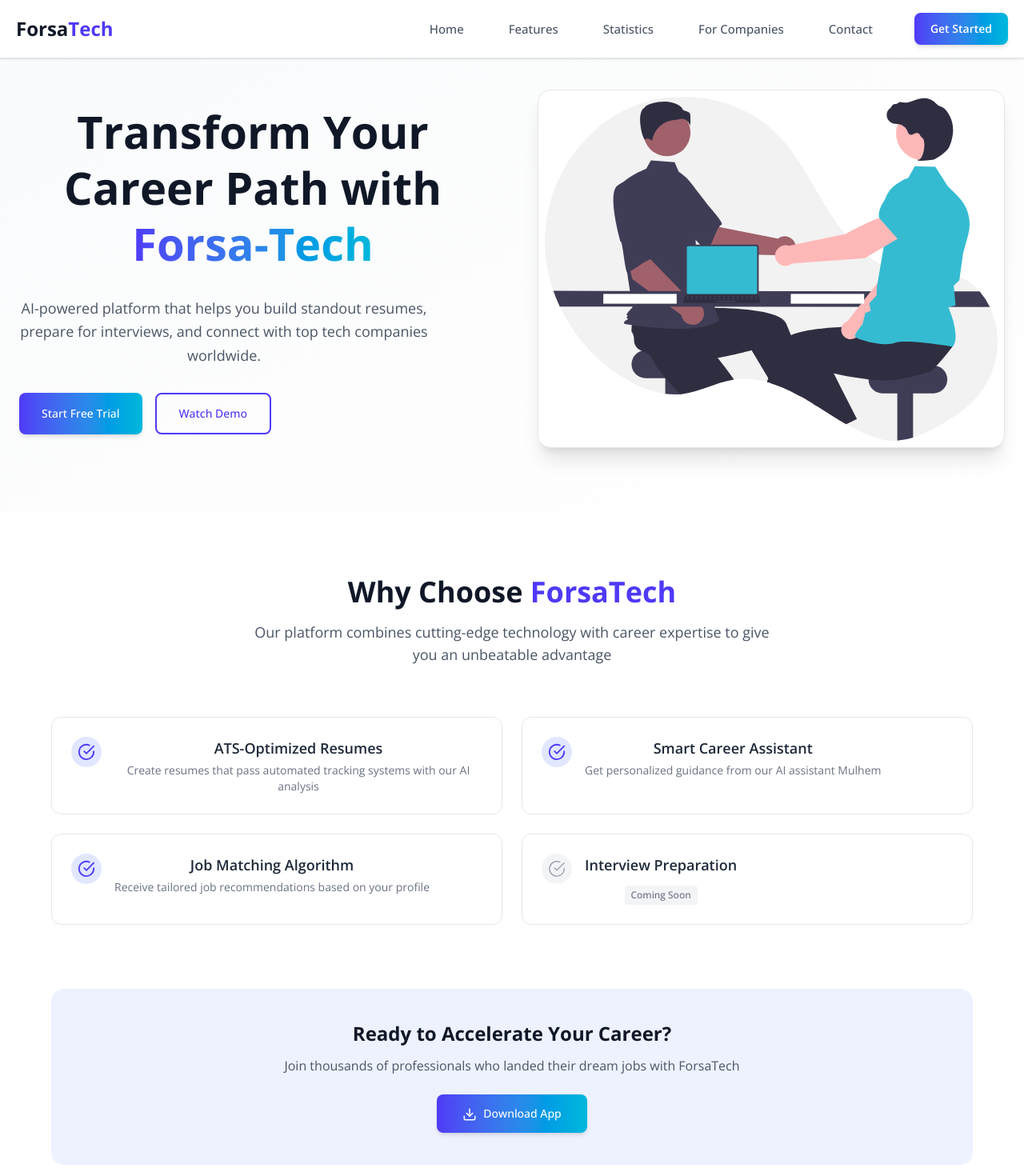
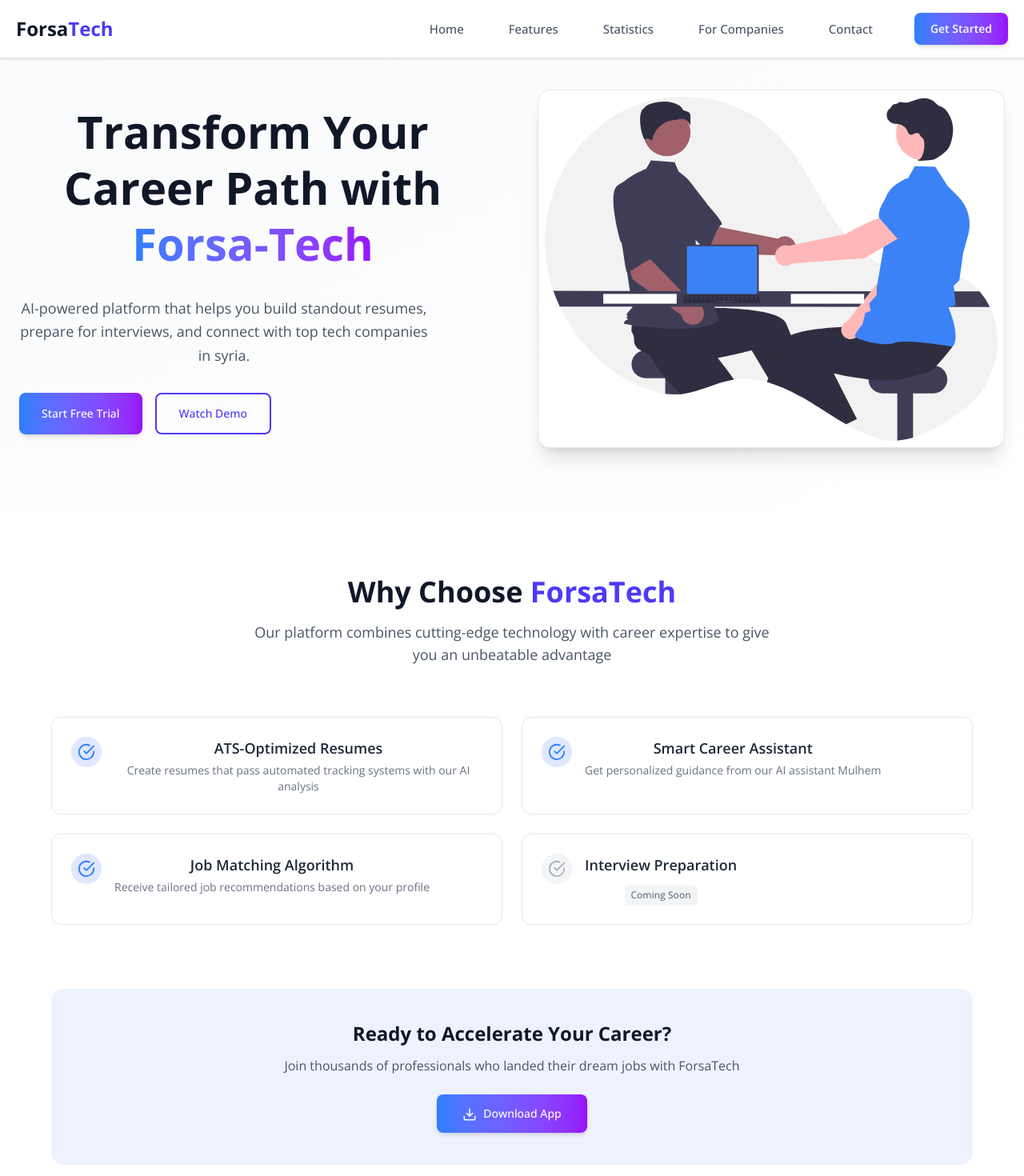
Before and after one commit to safaabouzaid/ForsaTechWebsite, a React (Vite) app: page / in a window 1280 px wide. Shown: the top 1470 px of the page at 80% size. Built offline with nearby package versions, Linux system fonts and the light colour scheme.

Commit message:
edit//color

```diff
--- a/src/components/ForCompanies.jsx
+++ b/src/components/ForCompanies.jsx
@@ -60,7 +60,7 @@
           </motion.p>
         </div>
 
-        {/* Features Grid */}
+        {/* Features  */}
         <div className="grid grid-cols-1 md:grid-cols-2 lg:grid-cols-3 gap-8 mb-16">
           {features.map((feature, index) => (
             <motion.div
@@ -78,13 +78,13 @@
                 <h3 className="text-xl font-semibold text-gray-800">{feature.title}</h3>
               </div>
               <p className="text-gray-500 mb-6">{feature.description}</p>
-              <a href="#" className="text-indigo-600 font-medium flex items-center gap-2 hover:text-indigo-800 transition-colors">
+              <a href="#" className="text-blue-500 font-medium flex items-center gap-2 hover:text-blue-500 transition-colors">
                 {feature.link} <FiArrowRight size={16} />
               </a>
             </motion.div>
           ))}
         </div>
-        {/* Register Button - Now placed after testimonials */}
+        {/* Register  */}
         <motion.div
           initial={{ opacity: 0, y: 20 }}
           whileInView={{ opacity: 1, y: 0 }}
@@ -94,7 +94,7 @@
         >
           <h3 className="text-2xl font-bold mb-4">Ready to Transform Your Hiring?</h3>
           <p className="mb-6 opacity-90 max-w-2xl mx-auto">Join hundreds of companies who found their perfect candidates with ForsaTech</p>
-          <button className="bg-gradient-to-r from-indigo-600 to-cyan-500 text-white px-8 py-3.5 rounded-lg shadow-md hover:shadow-lg transition-all font-medium text-sm">
+          <button className="bg-gradient-to-r from-blue-500  to-purple-600 text-white px-8 py-3.5 rounded-lg shadow-md hover:shadow-lg transition-all font-medium text-sm">
             Register as a company
           </button>
         </motion.div>
--- a/src/components/Hero.jsx
+++ b/src/components/Hero.jsx
@@ -7,7 +7,7 @@
       <div className="max-w-7xl mx-auto">
         <div className="flex flex-col lg:flex-row items-center gap-12 lg:gap-16">
 
-          {/* Text Content */}
+          {/* Text  */}
           <motion.div
             initial={{ opacity: 0, x: -50 }}
             animate={{ opacity: 1, x: 0 }}
@@ -15,19 +15,19 @@
             className="lg:w-1/2 space-y-8"
           >
             <h1 className="text-4xl sm:text-5xl md:text-[3.5rem] font-bold leading-tight text-gray-900">
-              Transform Your Career Path with <span className="text-transparent bg-clip-text bg-gradient-to-r from-indigo-600 to-cyan-500">Forsa-Tech</span>
+              Transform Your Career Path with <span className="text-transparent bg-clip-text bg-gradient-to-r from-blue-500  to-purple-600">Forsa-Tech</span>
             </h1>
 
             <p className="text-lg text-gray-600 max-w-lg leading-relaxed">
               AI-powered platform that helps you build standout resumes, prepare for interviews,
-              and connect with top tech companies worldwide.
+              and connect with top tech companies in syria.
             </p>
 
             <div className="flex flex-wrap gap-4">
               <motion.button
                 whileHover={{ scale: 1.03 }}
                 whileTap={{ scale: 0.98 }}
-                className="bg-gradient-to-r from-indigo-600 to-cyan-500 text-white px-7 py-3.5 rounded-lg shadow-md hover:shadow-lg transition-all font-medium text-sm"
+                className="bg-gradient-to-r from-blue-500  to-purple-600 text-white px-7 py-3.5 rounded-lg shadow-md hover:shadow-lg transition-all font-medium text-sm"
               >
                 Start Free Trial
               </motion.button>
--- a/src/components/Navbar.jsx
+++ b/src/components/Navbar.jsx
@@ -17,23 +17,23 @@
             </div>
           </div>
 
-          {/* Desktop Navigation */}
+          {/* Desktop navigation */}
           <div className="hidden md:flex items-center gap-8">
             {navItems.map((item) => (
               <a
                 key={item}
                 href="#"
-                className="text-gray-600 hover:text-indigo-600 transition-colors font-medium text-[15px] px-3 py-2"
+                className="text-gray-600 hover:text-purple-600 transition-colors font-medium text-[15px] px-3 py-2"
               >
                 {item}
               </a>
             ))}
-            <button className="bg-gradient-to-r from-indigo-600 to-cyan-500 text-white px-5 py-2.5 rounded-lg shadow-md hover:shadow-lg transition-all hover:opacity-90 ml-2 text-sm font-semibold">
+            <button className="bg-gradient-to-r from-blue-500  to-purple-600 text-white px-5 py-2.5 rounded-lg shadow-md hover:shadow-lg transition-all hover:opacity-90 ml-2 text-sm font-semibold">
               Get Started
             </button>
           </div>
 
-          {/* Mobile Menu Button */}
+          {/* Mobile   */}
           <button
             className="md:hidden text-gray-700 p-2 rounded-lg hover:bg-gray-100 transition-all"
             onClick={() => setMenuOpen(!menuOpen)}
@@ -42,20 +42,20 @@
           </button>
         </div>
 
-        {/* Mobile Menu */}
+        {/* Mobile  */}
         {menuOpen && (
           <div className="md:hidden absolute top-16 left-0 right-0 bg-white border-t border-gray-200 py-4 px-6 shadow-lg">
             {navItems.map((item) => (
               <a
                 key={item}
                 href="#"
-                className="block py-3 text-gray-700 hover:text-indigo-600 font-medium border-b border-gray-100"
+                className="block py-3 text-gray-700 hover:text-purple-600 font-medium border-b border-gray-100"
                 onClick={() => setMenuOpen(false)}
               >
                 {item}
               </a>
             ))}
-            <button className="w-full mt-4 bg-gradient-to-r from-indigo-600 to-cyan-500 text-white py-3 rounded-lg shadow-md font-semibold">
+            <button className="w-full mt-4 bg-gradient-to-r from-blue-500  to-purple-600 text-white py-3 rounded-lg shadow-md font-semibold">
               Get Started
             </button>
           </div>
--- a/src/components/Statistics.jsx
+++ b/src/components/Statistics.jsx
@@ -26,7 +26,7 @@
           </motion.p>
         </div>
 
-        {/* Stats Grid */}
+        {/* Stats  */}
         <div className="grid grid-cols-1 md:grid-cols-2 gap-8 mb-20">
           {/* Stat 1 */}
           <motion.div
@@ -61,7 +61,7 @@
           </motion.div>
         </div>
 
-        {/* CTA Button */}
+        {/*  Button */}
         <motion.div
           initial={{ opacity: 0, scale: 0.95 }}
           whileInView={{ opacity: 1, scale: 1 }}
--- a/src/components/WhyChoose.jsx
+++ b/src/components/WhyChoose.jsx
@@ -51,7 +51,7 @@
           </motion.p>
         </div>
 
-        {/* Features Grid */}
+        {/* Features  */}
         <div className="grid gap-6 sm:grid-cols-2 lg:grid-cols-2 mb-20">
           {features.map((feature, index) => (
             <motion.div
@@ -63,7 +63,7 @@
               className="bg-white p-6 rounded-xl border border-gray-200 hover:border-indigo-200 hover:shadow-lg transition-all"
             >
               <div className="flex items-start gap-4">
-                <div className={`p-2 rounded-full ${feature.checked ? 'bg-indigo-100 text-indigo-600' : 'bg-gray-100 text-gray-400'}`}>
+                <div className={`p-2 rounded-full ${feature.checked ? 'bg-indigo-100 text-blue-500' : 'bg-gray-100 text-gray-400'}`}>
                   <FiCheckCircle size={22} strokeWidth={feature.checked ? 2 : 1.5} />
                 </div>
                 <div>
@@ -80,7 +80,7 @@
           ))}
         </div>
 
-        {/* CTA Section */}
+        {/*  Section */}
         <motion.div
           initial={{ opacity: 0, scale: 0.95 }}
           whileInView={{ opacity: 1, scale: 1 }}
@@ -96,7 +96,7 @@
             <motion.button
               whileHover={{ scale: 1.03 }}
               whileTap={{ scale: 0.98 }}
-              className="bg-gradient-to-r from-indigo-600 to-cyan-500 text-white px-8 py-3.5 rounded-lg shadow-md hover:shadow-lg transition-all font-medium text-sm"
+              className="bg-gradient-to-r from-blue-500  to-purple-600 text-white px-8 py-3.5 rounded-lg shadow-md hover:shadow-lg transition-all font-medium text-sm"
             >
               <FiDownload className="inline mr-2" size={18} />
               Download App
```
Also changed, not shown: src/assets/images/hero1.svg (added), src/assets/images/heroo.svg.
